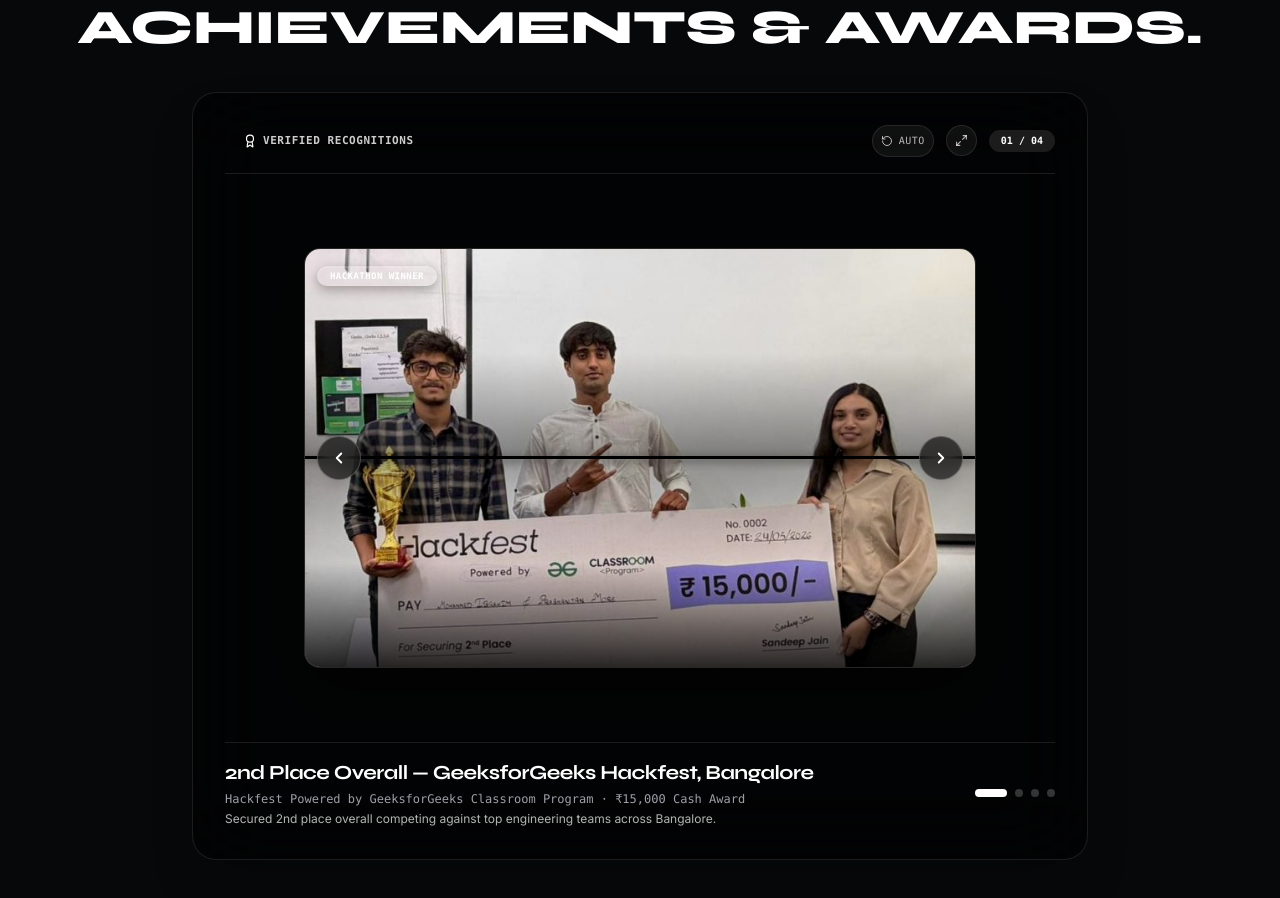
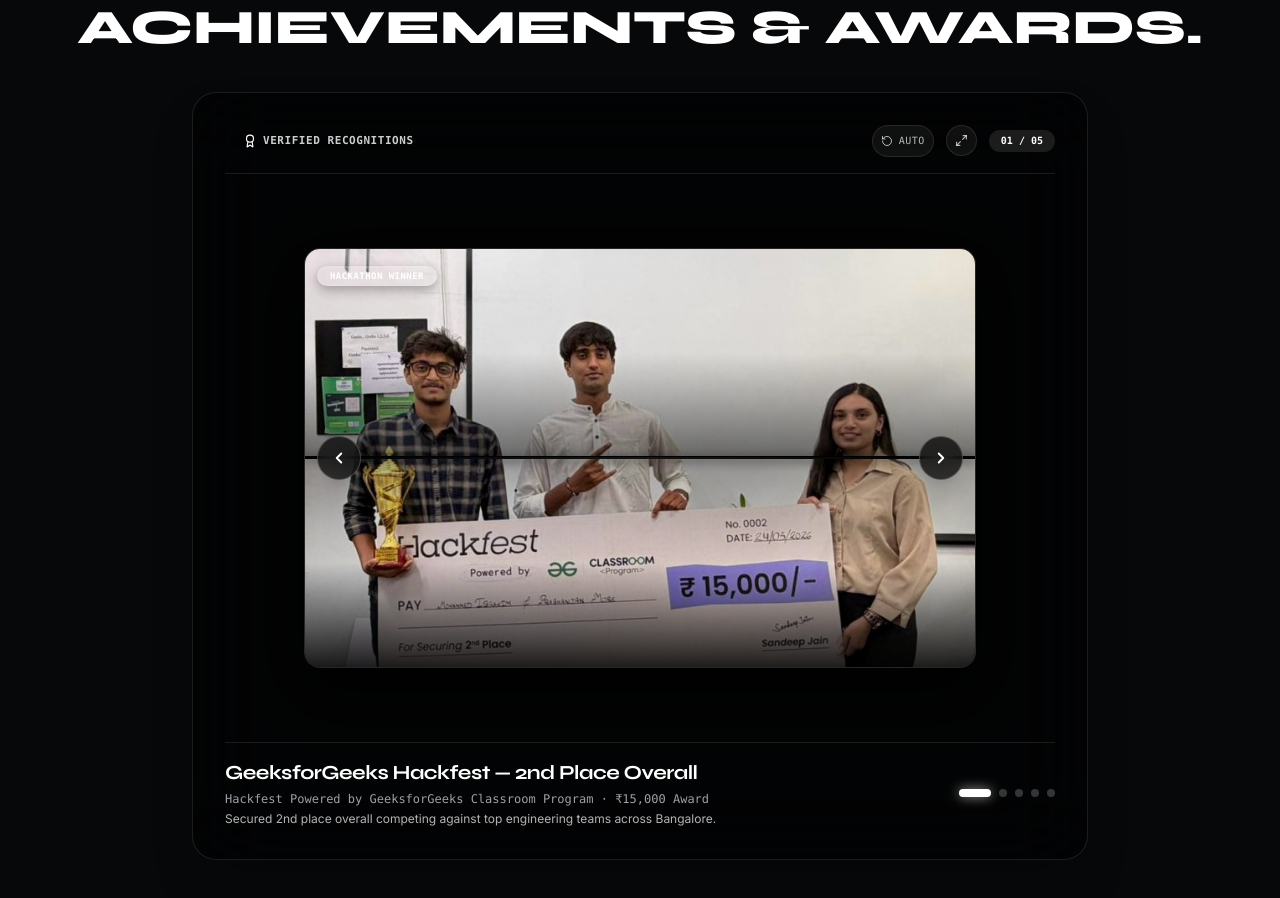
Before and after one commit to MDIbrahim08/My-portfolio, a React (Vite) app: page / in a window 1280 px wide. Shown: the part 4680-5578 px from the top of the page. Built offline with nearby package versions, Linux system fonts and the light colour scheme.

Commit message:
Add Ticket to Finale achievement photo and enhance FlipGallery with silky smooth book page flip physics

```diff
--- a/src/components/ui/flip-gallery.tsx
+++ b/src/components/ui/flip-gallery.tsx
@@ -12,38 +12,46 @@
   description?: string;
 }
 
-const defaultGalleryItems: GalleryItem[] = [
+export const defaultGalleryItems: GalleryItem[] = [
   {
     id: 1,
     title: "GeeksforGeeks Hackfest — 2nd Place Overall",
-    subtitle: "Bangalore Hackathon · ₹15,000 Cash Prize",
+    subtitle: "Hackfest Powered by GeeksforGeeks Classroom Program · ₹15,000 Award",
     tag: "HACKATHON WINNER",
     image: "/achievements/award-geeksforgeeks-hackfest.png",
-    description: "Secured 2nd place competing against top engineering teams across Bangalore.",
+    description: "Secured 2nd place overall competing against top engineering teams across Bangalore.",
   },
   {
     id: 2,
+    title: "Ticket to Finale — GeeksforGeeks Hackfest",
+    subtitle: "2nd Runner-Up Prize & Finale Qualification · Bangalore",
+    tag: "FINALE QUALIFIER",
+    image: "/achievements/award-geeksforgeeks-finale.png",
+    description: "Qualified for the prestigious finale round with Amazon Prize & official Ticket to Finale.",
+  },
+  {
+    id: 3,
     title: "1st Place — Prompt to Product (OJAS 2K26)",
-    subtitle: "Chanakya University Intra-University Fest",
+    subtitle: "Chanakya University Intra-University Fest · School of Engineering",
     tag: "AI INNOVATION",
     image: "/achievements/award-prompt-to-product.png",
     description: "Awarded 1st place for building and deploying a production generative AI platform.",
   },
   {
-    id: 3,
+    id: 4,
     title: "2nd Place — Website & App Development",
-    subtitle: "OJAS 2K26 Technical Competition",
+    subtitle: "OJAS 2K26 Technical Competition · Chanakya University",
     tag: "FULL STACK AWARD",
     image: "/achievements/award-app-dev.png",
     description: "Recognized for full-stack architecture, UX/UI elegance, and technical execution.",
   },
   {
-    id: 4,
-    title: "OJAS 2K26 University Trophy",
-    subtitle: "Chanakya University Engineering Recognition",
+    id: 5,
+    title: "OJAS 2K26 University Championship Trophy",
+    subtitle: "Chanakya University Engineering Recognition & Celebration",
     tag: "ACADEMIC EXCELLENCE",
     image: "/achievements/award-ojas-trophy.png",
-    description: "Awarded trophy for outstanding innovation and competitive programming achievements.",
+    description: "Honored with the official trophy for technical excellence and competitive programming.",
   },
 ];
 
@@ -56,7 +64,7 @@
 export const FlipGallery: React.FC<FlipGalleryProps> = ({
   items = defaultGalleryItems,
   className = "",
-  autoPlayInterval = 5000,
+  autoPlayInterval = 6000,
 }) => {
   const [currentIndex, setCurrentIndex] = useState(0);
   const [direction, setDirection] = useState<"next" | "prev">("next");
@@ -84,7 +92,7 @@
   return (
     <div
       className={cn(
-        "relative w-full max-w-4xl mx-auto rounded-3xl overflow-hidden bg-black/60 backdrop-blur-2xl border border-white/10 shadow-2xl p-4 sm:p-8",
+        "relative w-full max-w-4xl mx-auto rounded-3xl overflow-hidden bg-black/60 backdrop-blur-2xl border border-white/10 shadow-2xl p-4 sm:p-8 transition-all duration-500",
         isFullscreen ? "fixed inset-4 z-[999] max-w-none max-h-none h-[calc(100vh-2rem)] flex flex-col justify-between" : "",
         className
       )}
@@ -107,7 +115,7 @@
             className={cn(
               "p-2 rounded-full border transition-all text-xs flex items-center gap-1.5 cursor-pointer",
               isAutoPlay
-                ? "bg-white text-black border-white"
+                ? "bg-white text-black border-white shadow-lg"
                 : "bg-white/5 text-white/70 border-white/10 hover:text-white hover:border-white/30"
             )}
             title={isAutoPlay ? "Pause Autoplay" : "Start Autoplay"}
@@ -135,36 +143,43 @@
         </div>
       </div>
 
-      {/* Main Split Flip Viewport */}
+      {/* Main Ultra-Smooth 3D Page Flip Viewport */}
       <div className="relative w-full my-6 flex-1 flex flex-col items-center justify-center min-h-[360px] sm:min-h-[460px] md:min-h-[520px]">
         <div
-          className="relative w-full max-w-2xl aspect-[4/3] sm:aspect-[16/10] rounded-2xl overflow-hidden border border-white/15 bg-black shadow-2xl"
-          style={{ perspective: "1400px" }}
+          className="relative w-full max-w-2xl aspect-[4/3] sm:aspect-[16/10] rounded-2xl overflow-hidden border border-white/15 bg-black shadow-[0_20px_60px_rgba(0,0,0,0.9)]"
+          style={{ perspective: "1800px", transformStyle: "preserve-3d" }}
         >
           <AnimatePresence mode="wait" custom={direction}>
             <motion.div
               key={currentItem.id}
               custom={direction}
               initial={{
-                rotateX: direction === "next" ? 70 : -70,
+                rotateX: direction === "next" ? 45 : -45,
                 opacity: 0,
-                scale: 0.92,
+                scale: 0.94,
+                y: direction === "next" ? 15 : -15,
+                filter: "brightness(0.7) blur(2px)",
               }}
               animate={{
                 rotateX: 0,
                 opacity: 1,
                 scale: 1,
+                y: 0,
+                filter: "brightness(1) blur(0px)",
               }}
               exit={{
-                rotateX: direction === "next" ? -70 : 70,
+                rotateX: direction === "next" ? -45 : 45,
                 opacity: 0,
-                scale: 0.92,
+                scale: 0.94,
+                y: direction === "next" ? -15 : 15,
+                filter: "brightness(0.7) blur(2px)",
               }}
               transition={{
-                duration: 0.65,
-                ease: [0.16, 1, 0.3, 1],
+                duration: 0.75,
+                ease: [0.22, 1, 0.36, 1], // Silky book page turn easing
               }}
               className="absolute inset-0 w-full h-full flex flex-col overflow-hidden"
+              style={{ transformStyle: "preserve-3d", transformOrigin: "center center" }}
             >
               {/* TOP FLAP HALF */}
               <div className="relative w-full h-1/2 overflow-hidden border-b border-black/80 bg-neutral-950">
@@ -173,21 +188,23 @@
                   alt={currentItem.title}
                   className="absolute top-0 left-0 w-full h-[200%] object-contain sm:object-cover bg-black"
                 />
-                {/* Subtle sheen highlight on top flap */}
-                <div className="absolute inset-0 bg-gradient-to-b from-white/10 via-transparent to-black/40 pointer-events-none" />
+                {/* Dynamic Page Sheen / Shadow */}
+                <div className="absolute inset-0 bg-gradient-to-b from-white/12 via-transparent to-black/50 pointer-events-none" />
 
                 {/* Top Badge */}
                 {currentItem.tag && (
                   <div className="absolute top-3 left-3 z-10">
-                    <span className="clay-badge px-3 py-1 text-[9px] font-mono font-bold text-white uppercase tracking-wider bg-black/60 backdrop-blur-md border border-white/20">
+                    <span className="clay-badge px-3 py-1 text-[9px] font-mono font-bold text-white uppercase tracking-wider bg-black/70 backdrop-blur-md border border-white/20 shadow-md">
                       {currentItem.tag}
                     </span>
                   </div>
                 )}
               </div>
 
-              {/* SPLIT HORIZONTAL SEAM SHADOW */}
-              <div className="h-[2px] w-full bg-black/90 shadow-[0_2px_8px_rgba(0,0,0,0.9)] z-20" />
+              {/* SPLIT HORIZONTAL PAGE FOLD SEAM */}
+              <div className="h-[2px] w-full bg-black/90 shadow-[0_2px_10px_rgba(0,0,0,0.95)] z-20 relative">
+                <div className="absolute inset-0 bg-gradient-to-r from-transparent via-white/20 to-transparent opacity-40" />
+              </div>
 
               {/* BOTTOM FLAP HALF */}
               <div className="relative w-full h-1/2 overflow-hidden bg-neutral-950">
@@ -196,8 +213,8 @@
                   alt={currentItem.title}
                   className="absolute bottom-0 left-0 w-full h-[200%] object-contain sm:object-cover bg-black"
                 />
-                {/* Shadow depth on bottom flap */}
-                <div className="absolute inset-0 bg-gradient-to-t from-black/80 via-transparent to-black/30 pointer-events-none" />
+                {/* Bottom page depth gradient */}
+                <div className="absolute inset-0 bg-gradient-to-t from-black/85 via-transparent to-black/30 pointer-events-none" />
               </div>
             </motion.div>
           </AnimatePresence>
@@ -207,7 +224,7 @@
             type="button"
             onClick={prevSlide}
             aria-label="Previous achievement"
-            className="absolute left-3 top-1/2 -translate-y-1/2 z-30 p-3 rounded-full bg-black/60 hover:bg-white text-white hover:text-black border border-white/20 transition-all duration-300 backdrop-blur-md cursor-pointer hover:scale-110 shadow-lg"
+            className="absolute left-3 top-1/2 -translate-y-1/2 z-30 p-3 rounded-full bg-black/70 hover:bg-white text-white hover:text-black border border-white/20 transition-all duration-300 backdrop-blur-md cursor-pointer hover:scale-110 shadow-xl"
           >
             <ChevronLeft size={18} strokeWidth={2.5} />
           </button>
@@ -216,7 +233,7 @@
             type="button"
             onClick={nextSlide}
             aria-label="Next achievement"
-            className="absolute right-3 top-1/2 -translate-y-1/2 z-30 p-3 rounded-full bg-black/60 hover:bg-white text-white hover:text-black border border-white/20 transition-all duration-300 backdrop-blur-md cursor-pointer hover:scale-110 shadow-lg"
+            className="absolute right-3 top-1/2 -translate-y-1/2 z-30 p-3 rounded-full bg-black/70 hover:bg-white text-white hover:text-black border border-white/20 transition-all duration-300 backdrop-blur-md cursor-pointer hover:scale-110 shadow-xl"
           >
             <ChevronRight size={18} strokeWidth={2.5} />
           </button>
@@ -254,7 +271,7 @@
               className={cn(
                 "h-2 rounded-full transition-all duration-300 cursor-pointer",
                 currentIndex === idx
-                  ? "w-8 bg-white"
+                  ? "w-8 bg-white shadow-[0_0_12px_rgba(255,255,255,0.6)]"
                   : "w-2 bg-white/20 hover:bg-white/50"
               )}
               title={item.title}
--- a/src/pages/Portfolio.tsx
+++ b/src/pages/Portfolio.tsx
@@ -267,14 +267,22 @@
   const achievementGalleryItems: GalleryItem[] = [
     {
       id: 1,
-      title: "2nd Place Overall — GeeksforGeeks Hackfest, Bangalore",
-      subtitle: "Hackfest Powered by GeeksforGeeks Classroom Program · ₹15,000 Cash Award",
+      title: "GeeksforGeeks Hackfest — 2nd Place Overall",
+      subtitle: "Hackfest Powered by GeeksforGeeks Classroom Program · ₹15,000 Award",
       tag: "HACKATHON WINNER",
       image: "/achievements/award-geeksforgeeks-hackfest.png",
       description: "Secured 2nd place overall competing against top engineering teams across Bangalore.",
     },
     {
       id: 2,
+      title: "Ticket to Finale — GeeksforGeeks Hackfest",
+      subtitle: "2nd Runner-Up Prize & Finale Qualification · Bangalore",
+      tag: "FINALE QUALIFIER",
+      image: "/achievements/award-geeksforgeeks-finale.png",
+      description: "Qualified for the prestigious finale round with Amazon Prize & official Ticket to Finale.",
+    },
+    {
+      id: 3,
       title: "1st Place — Prompt to Product (OJAS 2K26)",
       subtitle: "Chanakya University Intra-University Fest · School of Engineering",
       tag: "AI INNOVATION",
@@ -282,7 +290,7 @@
       description: "Awarded 1st place for building and deploying a production generative AI platform.",
     },
     {
-      id: 3,
+      id: 4,
       title: "2nd Place — Website & App Development",
       subtitle: "OJAS 2K26 Technical Competition · Chanakya University",
       tag: "FULL STACK AWARD",
@@ -290,7 +298,7 @@
       description: "Recognized for full-stack architecture, UX/UI elegance, and technical execution.",
     },
     {
-      id: 4,
+      id: 5,
       title: "OJAS 2K26 University Championship Trophy",
       subtitle: "Chanakya University Engineering Recognition & Celebration",
       tag: "ACADEMIC EXCELLENCE",
```
Also changed, not shown: public/achievements/award-geeksforgeeks-finale.png (added).
